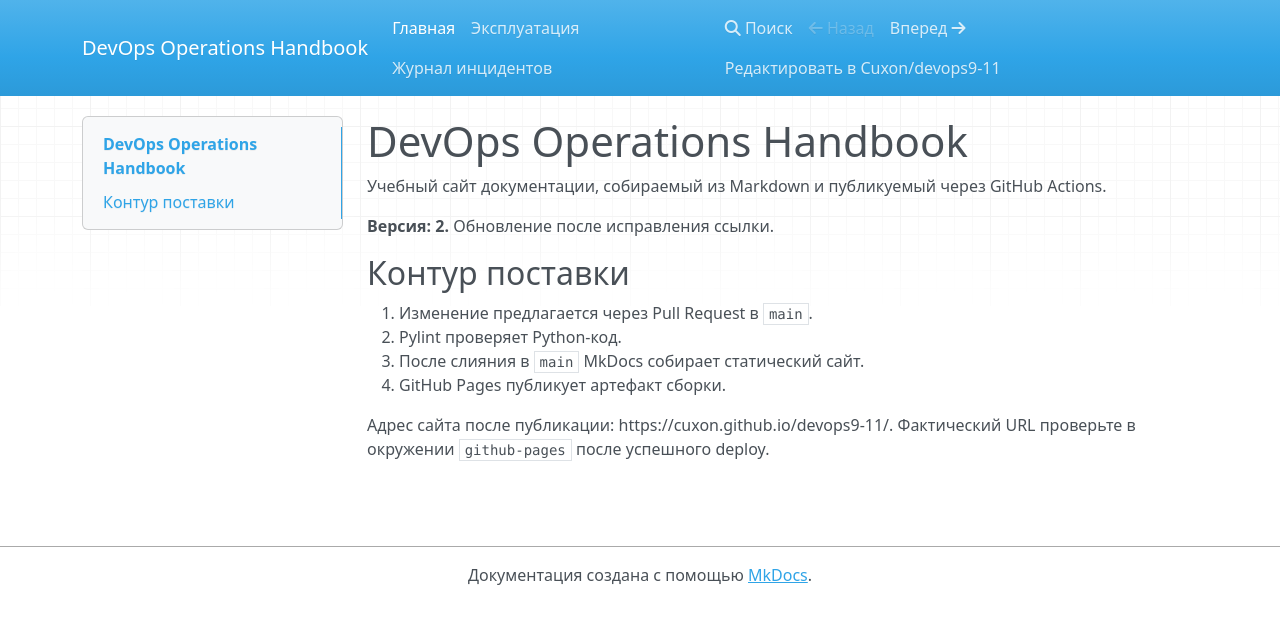
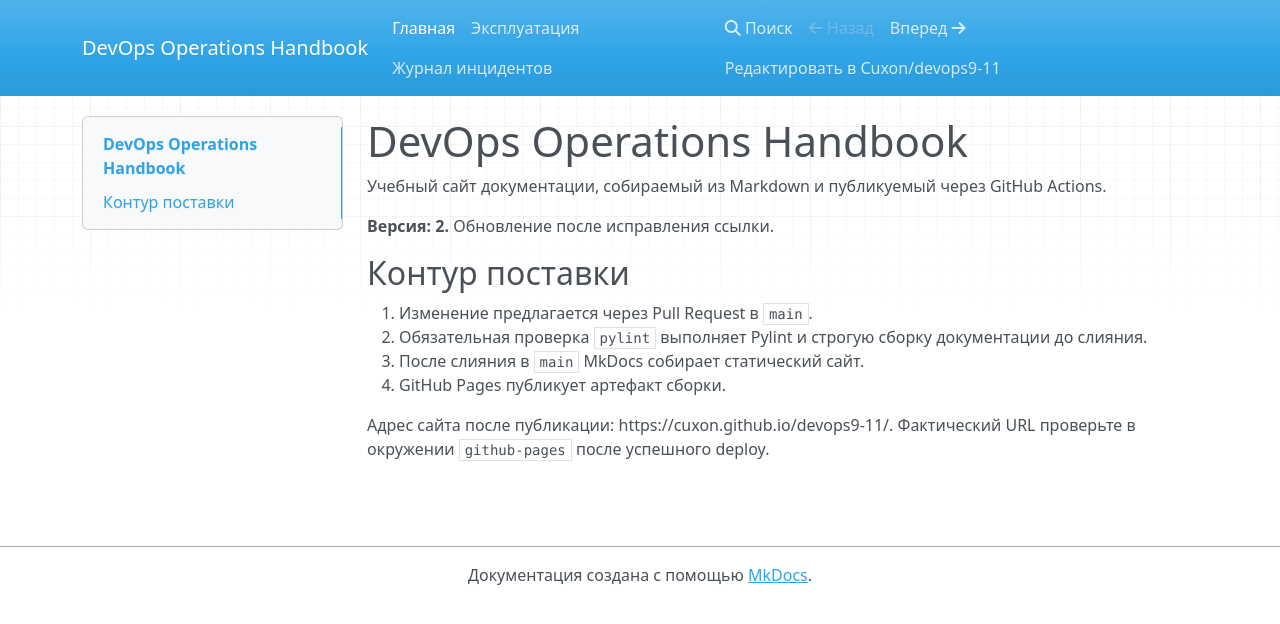
Before and after one commit to Cuxon/devops9-11, an MkDocs documentation site: the page built from docs/index.md, in a window 1280 px wide. Shown: the top 624 px of the page. Built offline with MkDocs 1.6.1, drawn with Linux system fonts in a browser that asks for light colours; nearby versions of some CDN libraries.

Commit message:
Добавлена проверка документации до слияния изменений

```diff
--- a/docs/index.md
+++ b/docs/index.md
@@ -7,7 +7,7 @@
 ## Контур поставки
 
 1. Изменение предлагается через Pull Request в `main`.
-2. Pylint проверяет Python-код.
+2. Обязательная проверка `pylint` выполняет Pylint и строгую сборку документации до слияния.
 3. После слияния в `main` MkDocs собирает статический сайт.
 4. GitHub Pages публикует артефакт сборки.
 
```
Also changed, not shown: 1 other file.
